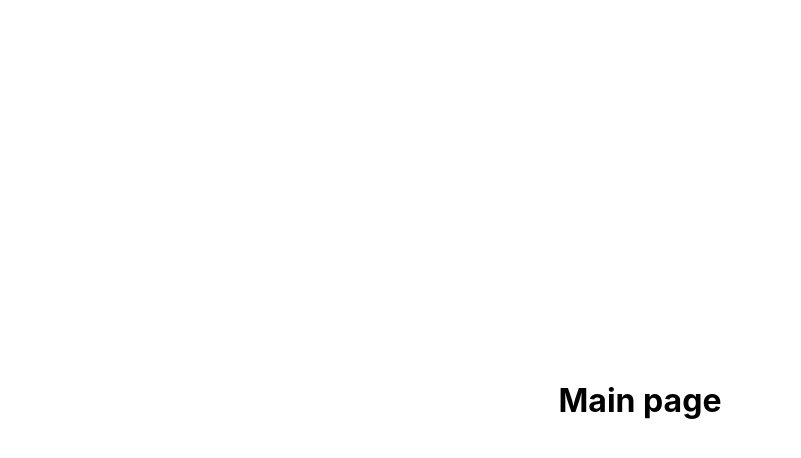
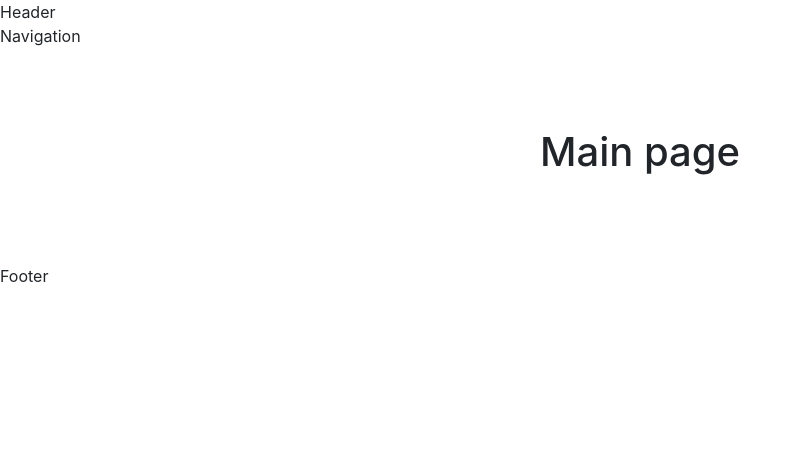
Before and after one commit to alehkonan/first-next-app, a Next.js app: page / in a window 1280 px wide. Shown: the top 458 px of the page, without its empty margins (0-801 px from the left). Built offline with nearby package versions, Linux system fonts and the light colour scheme.

Commit message:
add layout

```diff
--- /dev/null
+++ b/components/Button/Button.module.css
@@ -0,0 +1,3 @@
+.red {
+  background-color: rgb(223, 0, 0);
+}
--- /dev/null
+++ b/layout/Header/Header.tsx
@@ -0,0 +1,9 @@
+import React, { FC } from 'react';
+
+export const Header: FC = () => {
+  return (
+    <header>
+      Header
+    </header>
+  )
+}
--- /dev/null
+++ b/layout/Layout.tsx
@@ -0,0 +1,23 @@
+import React, { FC } from 'react';
+import { Header } from './Header/Header';
+
+const Layout: FC = ({ children }) => {
+  return (
+    <div>
+      <Header />
+      <nav>Navigation</nav>
+      <main>{children}</main>
+      <footer>Footer</footer>
+    </div>
+  )
+}
+
+export const componentWithLayout = (Component: FC) => {
+  return function withLayout() {
+    return (
+      <Layout>
+        <Component />
+      </Layout>
+    )
+  };
+}
--- a/package.json
+++ b/package.json
@@ -9,12 +9,16 @@
     "lint": "next lint"
   },
   "dependencies": {
+    "bootstrap": "^5.1.0",
+    "classnames": "^2.3.1",
     "next": "11.1.0",
     "react": "17.0.2",
+    "react-bootstrap": "^2.0.0-beta.6",
     "react-dom": "17.0.2",
     "swr": "^1.0.0"
   },
   "devDependencies": {
+    "@types/bootstrap": "^5.1.4",
     "@types/react": "17.0.19",
     "eslint": "7.32.0",
     "eslint-config-next": "11.1.0",
--- a/pages/_app.tsx
+++ b/pages/_app.tsx
@@ -1,7 +1,18 @@
+import type { AppProps } from 'next/app';
+import Head from 'next/head';
+import 'bootstrap/dist/css/bootstrap.min.css';
 import '../styles/globals.css'
-import type { AppProps } from 'next/app'
 
-function MyApp({ Component, pageProps }: AppProps) {
-  return <Component {...pageProps} />
+const MyApp = ({ Component, pageProps }: AppProps) => {
+  return (
+    <>
+      <Head>
+        <title>First react app</title>
+        <meta name="description" content="Generated by create next app" />
+        <link rel="icon" href="/favicon.ico" />
+      </Head>
+      <Component {...pageProps} />
+    </>
+  )
 }
-export default MyApp
+export default MyApp;
--- a/pages/index.tsx
+++ b/pages/index.tsx
@@ -1,22 +1,13 @@
 import type { NextPage } from 'next'
-import Head from 'next/head'
-import Image from 'next/image'
+import { componentWithLayout } from '../layout/Layout'
 import styles from '../styles/Home.module.css'
 
 const Home: NextPage = () => {
   return (
-    <div className={styles.container}>
-      <Head>
-        <title>Create Next App</title>
-        <meta name="description" content="Generated by create next app" />
-        <link rel="icon" href="/favicon.ico" />
-      </Head>
-
-      <main className={styles.main}>
-        <h1>Main page</h1>
-      </main>
+    <div className={styles.main}>
+      <h1>Main page</h1>
     </div>
   )
 }
 
-export default Home
+export default componentWithLayout(Home);
--- a/styles/globals.css
+++ b/styles/globals.css
@@ -5,12 +5,3 @@ body {
   font-family: -apple-system, BlinkMacSystemFont, Segoe UI, Roboto, Oxygen,
     Ubuntu, Cantarell, Fira Sans, Droid Sans, Helvetica Neue, sans-serif;
 }
-
-a {
-  color: inherit;
-  text-decoration: none;
-}
-
-* {
-  box-sizing: border-box;
-}
```
Also changed, not shown: components/Button/Button.tsx (added, +22 -0 lines), pages/posts/[id].tsx (+6 -1 lines), 1 other file (tests, documents, lock files or other folders).
